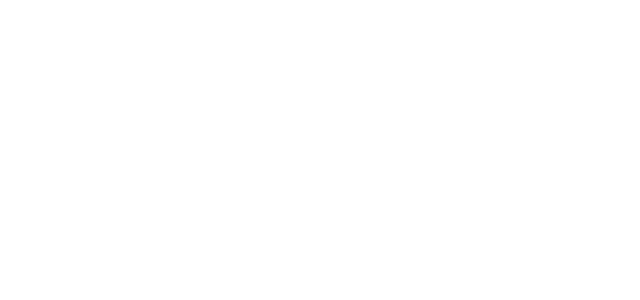
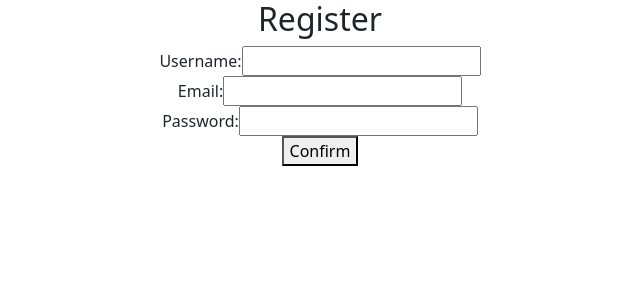
Before and after one commit to xiangddang/clinic_ms, a React (Create React App) app in the folder frontend/: page /register in a window 1280 px wide. Shown: the top 300 px of the page, without its empty margins (320-960 px from the left). Built offline with nearby package versions, Linux system fonts and the light colour scheme.

Commit message:
implement register/profile for patient

```diff
--- a/frontend/package.json
+++ b/frontend/package.json
@@ -10,7 +10,7 @@
     "react": "^18.2.0",
     "react-bootstrap": "^2.9.1",
     "react-dom": "^18.2.0",
-    "react-router-dom": "^6.19.0",
+    "react-router-dom": "^6.20.1",
     "react-scripts": "5.0.1",
     "web-vitals": "^2.1.4"
   },
--- a/frontend/src/App.js
+++ b/frontend/src/App.js
@@ -4,6 +4,7 @@
 import PatientPage from "./components/routes/patientPage.js";
 import Manager from "./components/manager/manager_home.js";
 import CheckPrescription from "./components/patient/check_prescript.js";
+import Register from "../src/components/Register.js";
 
 import './App.css';
 
@@ -11,8 +12,8 @@
   return (
     <div className="App">
       <Routes>
-        <Route path="/" element={<Login />} />
-        <Route path='/register' element={<></>} />
+        <Route path="/login" element={<Login />} />
+        <Route path='/register' element={<Register />} />
         <Route path='/employee' element={<Employee />} />
         <Route path='/patient/*' element={<PatientPage />} />
         <Route path='/manager' element={<Manager />} />
--- a/frontend/src/components/Login.js
+++ b/frontend/src/components/Login.js
@@ -1,11 +1,19 @@
 import React, { useState } from 'react';
+import { useNavigate } from 'react-router-dom';
 
 const Login = () => {
   const [username, setUsername] = useState('');
   const [password, setPassword] = useState('');
+  const navigate = useNavigate();
 
   const handleLogin = () => {
-    // 发送登录请求到后端
+    // Ensure both username and password are provided
+    if (!username || !password) {
+      console.error('Please enter both username and password.');
+      return;
+    }
+
+    // Send login request to the server
     fetch('http://localhost:3001/login', {
       method: 'POST',
       headers: {
@@ -16,11 +24,36 @@
       .then(response => response.json())
       .then(data => {
         console.log(data);
-        // 处理后端返回的数据，例如，显示成功消息或错误提示
+
+        // Check if the login was successful based on your server response
+        if (data.success) {
+          // Determine the user's role
+          const role = data.role;
+
+          // Redirect to the corresponding page based on the role
+          switch (role) {
+            case 'patient':
+              navigate('/patient');
+              break;
+            case 'employee':
+              navigate('/employee');
+              break;
+            default:
+              console.error('Unknown role:', role);
+          }
+        } else {
+          // Example: show an error message to the user
+          console.error('Login failed. Please check your credentials.');
+        }
       })
       .catch(error => {
         console.error('Error during login:', error);
       });
+  };
+
+  const handleRegister = () => {
+    // Navigate to the Register page
+    navigate('/register');
   };
 
   return (
@@ -40,6 +73,9 @@
         <button type="button" onClick={handleLogin}>
           Login
         </button>
+        <button type="button" onClick={handleRegister}>
+          Register
+        </button>
       </form>
     </div>
   );
--- /dev/null
+++ b/frontend/src/components/Register.js
@@ -0,0 +1,71 @@
+import React, { useState } from 'react';
+import { useNavigate } from 'react-router-dom';
+
+const Register = () => {
+  const [username, setUsername] = useState('');
+  const [email, setEmail] = useState('');
+  const [password, setPassword] = useState('');
+  const navigate = useNavigate();
+
+  const handleRegister = () => {
+    // Validate input fields (you can add more validation logic)
+    if (!username || !email || !password) {
+      console.error('Please fill in all fields.');
+      return;
+    }
+
+    // Send registration request to the server
+    fetch('http://localhost:3001/register', {
+      method: 'POST',
+      headers: {
+        'Content-Type': 'application/json',
+      },
+      // 数据需要添加到数据库
+      body: JSON.stringify({ username, email, password }),
+    })
+      .then(response => response.json())
+      .then(data => {
+        console.log(data);
+
+        // Check if the registration was successful based on your server response
+        if (data.success) {
+          // Example: navigate to the login page after successful registration
+          navigate('/login');
+        } else {
+          // Example: show an error message to the user
+          console.error('Registration failed. Please check your information.');
+        }
+      })
+      .catch(error => {
+        console.error('Error during registration:', error);
+      });
+  };
+
+  return (
+    <div>
+      <h2>Register</h2>
+      <form>
+        <label>
+          Username:
+          <input type="text" value={username} onChange={(e) => setUsername(e.target.value)} />
+        </label>
+        <br />
+        <label>
+          Email:
+          <input type="email" value={email} onChange={(e) => setEmail(e.target.value)} />
+        </label>
+        <br />
+        <label>
+          Password:
+          <input type="password" value={password} onChange={(e) => setPassword(e.target.value)} />
+        </label>
+        <br />
+        <button type="button" onClick={handleRegister}>
+          Confirm
+        </button>
+      </form>
+    </div>
+  );
+};
+
+export default Register;
--- a/frontend/src/components/patient/pat_edit_profile.js
+++ b/frontend/src/components/patient/pat_edit_profile.js
@@ -0,0 +1,48 @@
+import React, { useState } from 'react';
+import { useParams, Link } from 'react-router-dom';
+
+const EditProfile = () => {
+  const { patientId } = useParams();
+
+  // Dummy data (replace with actual data from or API)
+  const initialData = {
+    name: 'John Doe',
+    dob: '01/01/1990',
+    sex: 'Male',
+    phone: '123-456-7890',
+    address: '123 Main St, Cityville',
+  };
+
+  const [formData, setFormData] = useState(initialData);
+
+  const handleChange = (e) => {
+    const { name, value } = e.target;
+    setFormData((prevData) => ({ ...prevData, [name]: value }));
+  };
+
+  const handleConfirm = () => {
+    // Handle form submission (e.g., send data to the backend)
+    // For simplicity, we're just logging the form data
+    console.log('Form data submitted:', formData);
+  };
+
+  return (
+    <div>
+      <h2>Edit Profile</h2>
+      <form>
+        <label>
+          Name:
+          <input type="text" name="name" value={formData.name} onChange={handleChange} />
+        </label>
+        {/* ... (similar input fields for other details) */}
+        <Link to={`/patient/profile/${patientId}`}>
+          <button type="button" onClick={handleConfirm}>
+            Confirm
+          </button>
+        </Link>
+      </form>
+    </div>
+  );
+};
+
+export default EditProfile;
--- a/frontend/src/components/patient/patient_home.js
+++ b/frontend/src/components/patient/patient_home.js
@@ -36,13 +36,16 @@
   return (
     <div>
       <Navbar>
-        <Navbar.Brand href="#home">X Healthcare</Navbar.Brand>
+        <Navbar.Brand href="/patient">X Healthcare</Navbar.Brand>
         <Navbar.Toggle aria-controls="basic-navbar-nav" />
         <Navbar.Collapse id="basic-navbar-nav">
           <Nav className="ml-auto">
-            <Nav.Link href="#home">Home</Nav.Link>
-            <Nav.Link href="#schedule">Book a Visit</Nav.Link>
-            <Nav.Link href="#profile">Profile</Nav.Link>
+            <Nav.Link as={Link} to="/patient">
+              Home
+            </Nav.Link>
+            <Nav.Link as={Link} to={`/patient/profile/${patientId}`}>
+              Profile
+            </Nav.Link>
           </Nav>
         </Navbar.Collapse>
       </Navbar>
--- a/frontend/src/components/patient/patient_profile.js
+++ b/frontend/src/components/patient/patient_profile.js
@@ -0,0 +1,31 @@
+import React from 'react';
+import { useParams, Link } from 'react-router-dom';
+
+const PatientProfile = () => {
+  const { patientId } = useParams();
+
+  // Dummy data (replace with actual data from API)
+  const profileData = {
+    name: 'John Doe',
+    dob: '01/01/1990',
+    sex: 'Male',
+    phone: '123-456-7890',
+    address: '123 Main St, Cityville',
+  };
+
+  return (
+    <div>
+      <h2>Patient Profile</h2>
+      <ul>
+        <li>Name: {profileData.name}</li>
+        <li>Date of Birth: {profileData.dob}</li>
+        <li>Biological Sex: {profileData.sex}</li>
+        <li>Phone: {profileData.phone}</li>
+        <li>Address: {profileData.address}</li>
+      </ul>
+      <Link to={`/patient/profile/${patientId}/edit`}>Edit Profile</Link>
+    </div>
+  );
+};
+
+export default PatientProfile;
--- a/frontend/src/components/routes/patientPage.js
+++ b/frontend/src/components/routes/patientPage.js
@@ -1,13 +1,17 @@
 import { Routes, Route, Link } from "react-router-dom";
 import Patient from "../patient/patient_home.js";
 import CheckPrescript from "../patient/check_prescript.js";
+import PatientProfile from '../patient/patient_profile';
+import EditProfile from '../patient/pat_edit_profile.js';
 
 function PatientPage() {
   return (
     <div className="App">
       <Routes>
         <Route path='/' element={<Patient />} />
-        <Route path='/check_prescript/${patientId}' element={<CheckPrescript />} />
+        <Route path='/check_prescript/:patientId' element={<CheckPrescript />} />
+        <Route path="/patient/profile/:patientId" element={<PatientProfile />} />
+        <Route path="/profile/:patientId/edit" element={<EditProfile />} />
       </Routes>
     </div>
   );
```
Also changed, not shown: 2 other files (tests, documents, lock files or other folders).
